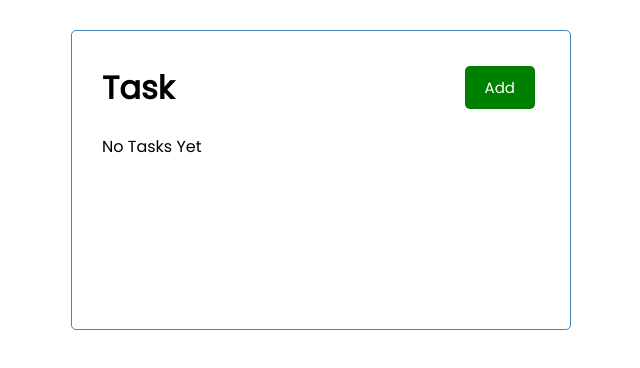
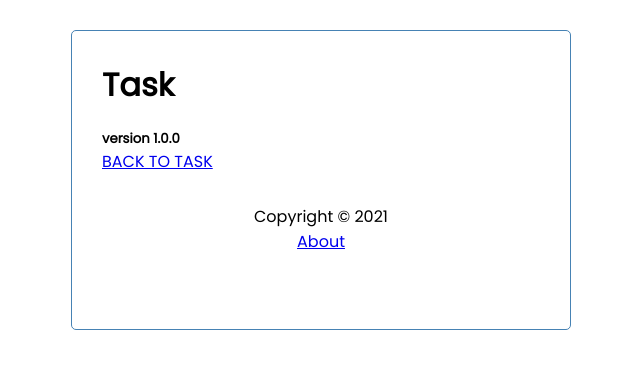
Before and after one commit to jonathanwodzisz/task-app, a React (Create React App) app: page /about in a window 1280 px wide. Shown: the top 368 px of the page, without its empty margins (319-959 px from the left). Built offline with nearby package versions, Linux system fonts and the light colour scheme; data requests are answered from the project's data file.

Commit message:
Routing | Finished
Project is complete for version 1

```diff
--- a/package.json
+++ b/package.json
@@ -10,6 +10,7 @@
     "react": "^17.0.2",
     "react-dom": "^17.0.2",
     "react-icons": "^4.2.0",
+    "react-router-dom": "^5.2.0",
     "react-scripts": "4.0.3",
     "web-vitals": "^1.1.2"
   },
--- a/src/App.js
+++ b/src/App.js
@@ -1,8 +1,12 @@
 import Header from './components/Header.js'
 import Tasks from './components/Tasks'
+import { BrowserRouter as Router, Route } from 'react-router-dom'
 import './App.css';
 import { useState, useEffect } from 'react'
 import AddTask from './components/AddTask'
+import Footer from './components/Footer'
+import About from './components/About'
+//import { router } from 'json-server';
 
 function App() {
   const [showAddTask, setShowAddTask] = useState(false);
@@ -61,13 +65,22 @@
     await fetch(`http://localhost:3002/tasks/${id}`, { method: 'DELETE' })
     setTasks(tasks.filter((task) => task.id !== id))
   }
+
   return (
-    <div className="container">
-      <Header title="Task" onAdd={() => setShowAddTask(!showAddTask)} showAdd={showAddTask} />
-      {showAddTask && <AddTask onAdd={addTask} />}
-      {tasks.length > 0 ? <Tasks onDelete={deleteTask} tasks={tasks} onToggle={toggleReminder} /> : 'No Tasks Yet'}
-    </div>
+    <Router>
+      <div className="container">
+        <Header title="Task" onAdd={() => setShowAddTask(!showAddTask)} showAdd={showAddTask} />
+
+        <Route path='/' exact render={(props) => (<>
+          {showAddTask && <AddTask onAdd={addTask} />}
+          {tasks.length > 0 ? <Tasks onDelete={deleteTask} tasks={tasks} onToggle={toggleReminder} /> : 'No Tasks Yet'}
+        </>)} />
+        <Route path="/about" component={About} />
+        <Footer />
+      </div>
+    </Router >
   );
+
 }
 
 export default App;
--- /dev/null
+++ b/src/components/About.js
@@ -0,0 +1,13 @@
+import React from 'react'
+import { Link } from 'react-router-dom'
+
+function About() {
+    return (
+        <div>
+            <h5>version 1.0.0</h5>
+            <Link to="/">BACK TO TASK</Link>
+        </div>
+    )
+}
+
+export default About
--- /dev/null
+++ b/src/components/Footer.js
@@ -0,0 +1,13 @@
+import React from 'react'
+import { Link } from 'react-router-dom'
+
+function Footer() {
+    return (
+        <footer>
+            <p>Copyright &copy; 2021</p>
+            <Link to="/about">About</Link>
+        </footer>
+    )
+}
+
+export default Footer
--- a/src/components/Header.js
+++ b/src/components/Header.js
@@ -1,12 +1,14 @@
 import React from 'react'
 import PropTypes from 'prop-types'
 import Button from './Button'
+import { useLocation } from 'react-router-dom'
 
 function Header({ title, onAdd, showAdd }) {
+    const location = useLocation();
     return (
         <header className="header">
             <h1 /*css in jsx use style{{properties in here}}*/>{title}</h1>
-            <Button text={showAdd ? 'close' : "Add"} color={showAdd ? "red" : "green"} onClick={onAdd} />
+            {location.pathname === '/' && <Button text={showAdd ? 'close' : "Add"} color={showAdd ? "red" : "green"} onClick={onAdd} />}
         </header>
     )
 }
```
Also changed, not shown: 1 other file (tests, documents, lock files or other folders).
